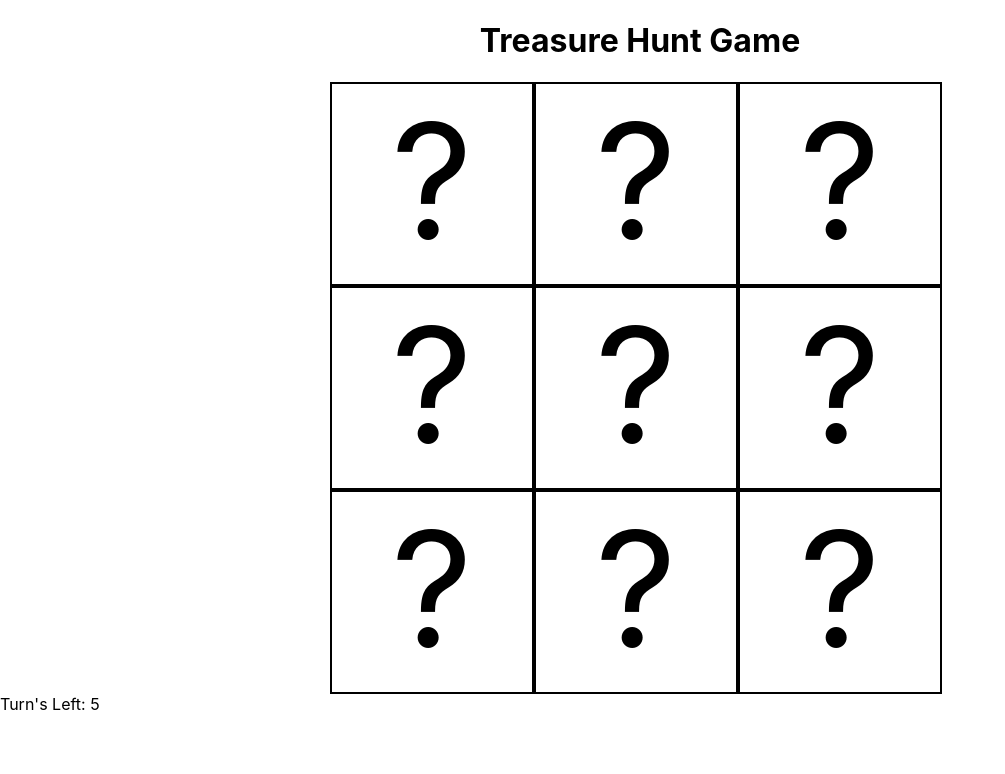
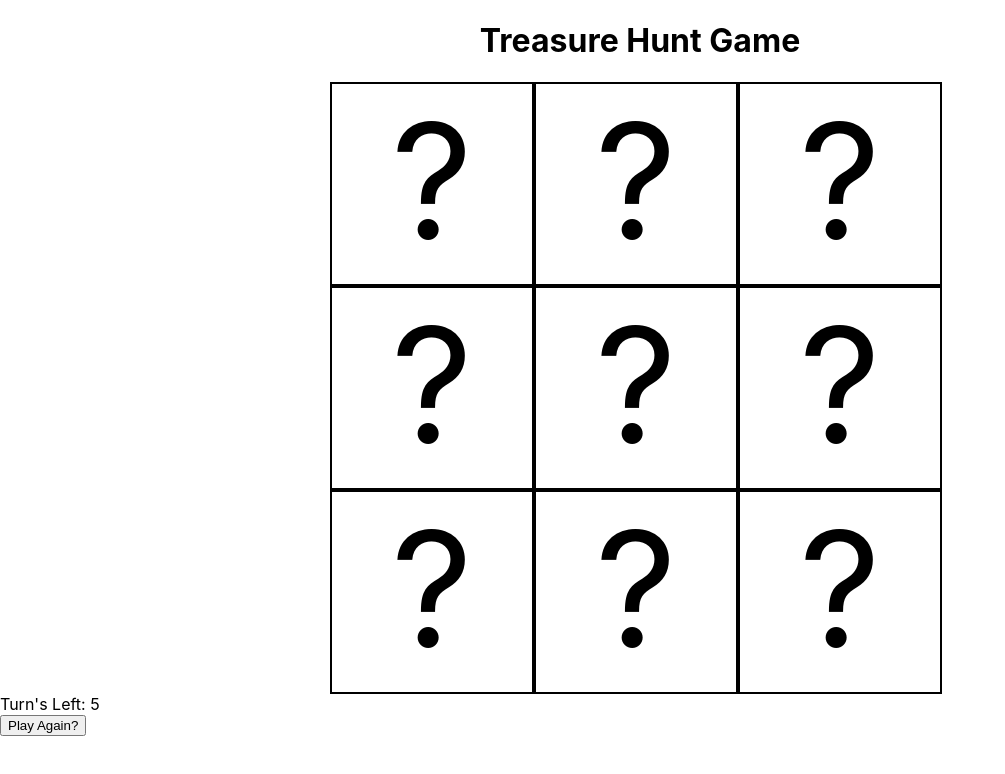
Before and after one commit to learn-academy-2021-charlie/treasure-hunt-CSapien08, a React (Create React App) app: page / in a window 1280 px wide. Shown: the top 774 px of the page, without its empty margins (0-1005 px from the left). Built offline with nearby package versions, Linux system fonts and the light colour scheme.

Commit message:
adding play again button

```diff
--- a/src/App.js
+++ b/src/App.js
@@ -1,5 +1,6 @@
 import React, { Component } from 'react'
 import Square from './components/Square'
+import Button from './components/Button'
 import './App.css'
 
 class App extends Component{
@@ -10,7 +11,7 @@ class App extends Component{
       treasureLocation: null,
       bombLocation: null,
       counter: 5,
-      winOrLose: false,
+      gameState: false,
     }
   }
   componentDidMount(){
@@ -26,23 +27,23 @@ class App extends Component{
   handleGamePlay = (index) => {
     const {board} = this.state
     var {counter} = this.state
-    var {winOrLose} = this.state
+    var {gameState} = this.state
 
     if(index === this.state.treasureLocation){
         board[index] = '💰'
-        winOrLose = true
-        this.setState({board: board, winOrLose: winOrLose})
+        gameState = true
+        this.setState({board: board, gameState: gameState})
         alert("Congratulations, you've found me tresure!")
     }
     else if(index === this.state.bombLocation){
         board[index] = '💣'
-        winOrLose = true
-        this.setState({board: board, winOrLose: winOrLose})
+        gameState = true
+        this.setState({board: board, gameState: gameState})
         alert("Shiver me timbers, you've found the bomb, better luck next time!")
     }
     else if(this.state.counter === 0){
-        winOrLose = true
-        this.setState({winOrLose: winOrLose})
+        gameState = true
+        this.setState({gameState: gameState})
         alert("HAHAHA, you've ran out of turns, better luck next time!")
     }
     else{
@@ -51,6 +52,14 @@ class App extends Component{
       this.setState({board: board, counter: counter})
     }
 
+  }
+  resetGame = () => {
+      var board = ["?", "?", "?", "?", "?", "?", "?", "?", "?"]
+      var treasureLocation = null
+      var bombLocation =  null
+      var counter =  5
+      var gameState =  false
+      this.setState({board: board, treasureLocation: treasureLocation, bombLocation: bombLocation, counter: counter, gameState: gameState})
   }
 
   render(){
@@ -68,11 +77,12 @@ class App extends Component{
                       index={index}
                       handleGamePlay={this.handleGamePlay}
                       counter={this.state.counter}
-                      winOrLose={this.state.winOrLose}
+                      gameState={this.state.gameState}
                   />
           })}
         </div>
         <div>Turn's Left: {this.state.counter}</div>
+        <div><Button resetGame={this.resetGame} /></div>
 
       </>
     )
--- /dev/null
+++ b/src/components/Button.js
@@ -0,0 +1,20 @@
+import React, { Component } from 'react'
+
+
+class Button extends Component{
+
+    handleClick = () => {
+        this.props.resetGame()
+    }
+
+    render(){
+        return(
+          <>
+            <button id='button' onClick={this.handleClick}>
+                Play Again?
+            </button>
+          </>
+        )
+    }
+}
+export default Button
--- a/src/components/Square.js
+++ b/src/components/Square.js
@@ -4,8 +4,7 @@ import React, { Component } from 'react'
 class Square extends Component{
 
   handleClick = () => {
-    //console.log(this.props.counter)
-    if(this.props.winOrLose === false)
+    if(this.props.gameState === false)
     {
       this.props.handleGamePlay(this.props.index)
     }
```
